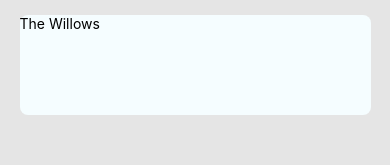
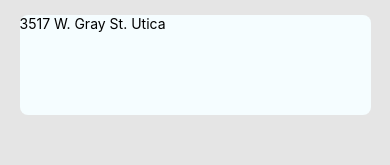
Before and after one commit to BC-MAY-21-RN/kata-04-inmobiliaria-Shadic78, a React Native app in the folder Inmobiliaria/: screen / in a window 390 px wide. Shown: the top 165 px of the page. Built offline with nearby package versions, Linux system fonts and the light colour scheme.

Commit message:
Add react vector icons

```diff
--- a/Inmobiliaria/components/Card.jsx
+++ b/Inmobiliaria/components/Card.jsx
@@ -1,13 +1,14 @@
 import React from 'react';
 import {Text, Image} from 'react-native';
 import CardContainer from './CardContainer';
+import TextAddress from './TextAddress';
 
 const Card = () => {
   return(
     <CardContainer>
-      <Text>
-        The Willows
-      </Text>
+      <TextAddress
+        address={'3517 W. Gray St. Utica'}
+      />
     </CardContainer>
   );
 };
--- /dev/null
+++ b/Inmobiliaria/components/TextAddress.jsx
@@ -0,0 +1,14 @@
+import React from 'react';
+import {Text, View} from 'react-native';
+
+const TextAddress = ({address}) => {
+  return(
+    <View>
+      <Text>
+        {address}
+      </Text>
+    </View>
+  );
+};
+
+export default TextAddress;
```
Also changed, not shown: Inmobiliaria/package.json (+8 -1 lines), 4 other files (tests, documents, lock files or other folders).
